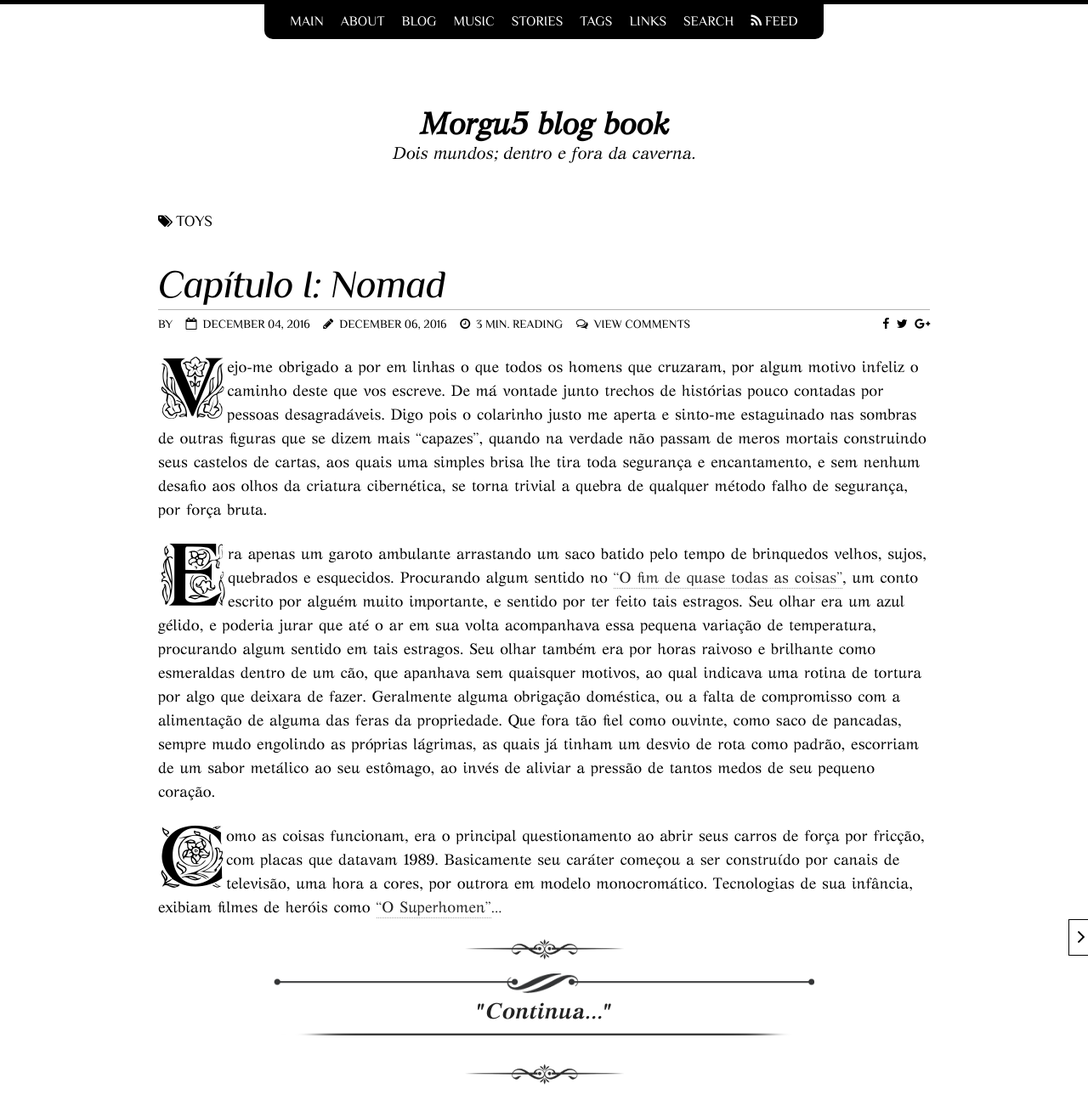
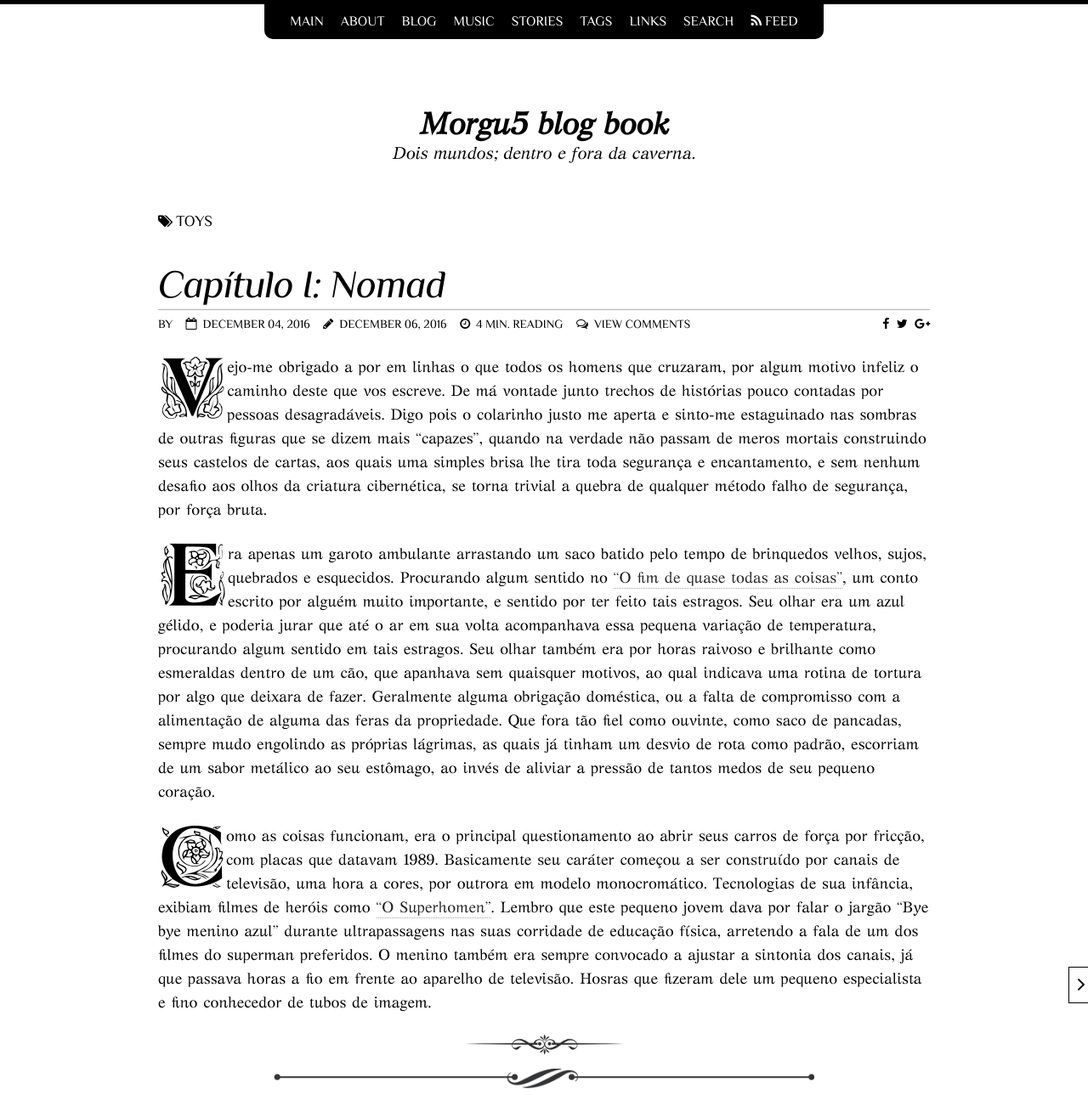
Before and after one commit to Agt-Morgu5/agt-morgu5.github.io, a Jekyll site: the page built from _posts/blog/views/2015-11-14-no-more-flags.md, in a window 1280 px wide and 1400 px high, cut to the strip 0-1289 px from the top of the window. Shown: the whole strip at 85% size. Built offline with Jekyll 4.4.1, drawn with Linux system fonts in a browser that asks for light colours; nearby versions of some CDN libraries; comment, search, counter and statistics services are not loaded.

Commit message:
Update 2015-11-14-no-more-flags.md

```diff
--- a/_posts/blog/views/2015-11-14-no-more-flags.md
+++ b/_posts/blog/views/2015-11-14-no-more-flags.md
@@ -13,7 +13,7 @@
 
 <span class="dcap">E</span>ra apenas um garoto ambulante arrastando um saco batido pelo tempo de brinquedos velhos, sujos, quebrados e esquecidos. Procurando algum sentido no ["O fim de quase todas as coisas"](https://tipoquarentaedois.blogspot.com.br/2013/11/o-fim-de-quase-todas-as-coisas-abu.html){:target="_blank"}, um conto escrito por alguém muito importante, e sentido por ter feito tais estragos. Seu olhar era um azul gélido, e poderia jurar que até o ar em sua volta acompanhava essa pequena variação de temperatura, procurando algum sentido em tais estragos. Seu olhar também era por horas raivoso e brilhante como esmeraldas dentro de um cão, que apanhava sem quaisquer motivos, ao qual indicava uma rotina de tortura por algo que deixara de fazer. Geralmente alguma obrigação doméstica, ou a falta de compromisso com a alimentação de alguma das feras da propriedade. Que fora tão fiel como ouvinte, como saco de pancadas, sempre mudo engolindo as próprias lágrimas, as quais já tinham um desvio de rota como padrão, escorriam de um sabor metálico ao seu estômago, ao invés de aliviar a pressão de tantos medos de seu pequeno coração.
 
-<span class="dcap">C</span>omo as coisas funcionam, era o principal questionamento ao abrir seus carros de força por fricção, com placas que datavam 1989. Basicamente seu caráter começou a ser construído por canais de televisão, uma hora a cores, por outrora em modelo monocromático. Tecnologias de sua infância, exibiam filmes de heróis como ["O Superhomen"](https://pt.wikipedia.org/wiki/Superman#1989-1999:_Morte.2C_Retorno.2C_casamento_e_a_influ.C3.AAncia_de_John_Byrne){:target="_blank"}...
+<span class="dcap">C</span>omo as coisas funcionam, era o principal questionamento ao abrir seus carros de força por fricção, com placas que datavam 1989. Basicamente seu caráter começou a ser construído por canais de televisão, uma hora a cores, por outrora em modelo monocromático. Tecnologias de sua infância, exibiam filmes de heróis como ["O Superhomen"](https://pt.wikipedia.org/wiki/Superman#1989-1999:_Morte.2C_Retorno.2C_casamento_e_a_influ.C3.AAncia_de_John_Byrne){:target="_blank"}. Lembro que este pequeno jovem dava por falar o jargão "Bye bye menino azul" durante ultrapassagens nas suas corridade de educação física, arretendo a fala de um dos filmes do superman preferidos. O menino também era sempre convocado a ajustar a sintonia dos canais, já que passava horas a fio em frente ao aparelho de televisão. Hosras que fizeram dele um pequeno especialista e fino conhecedor de tubos de imagem.
 
 <div class="text-divider"></div>
 
```
